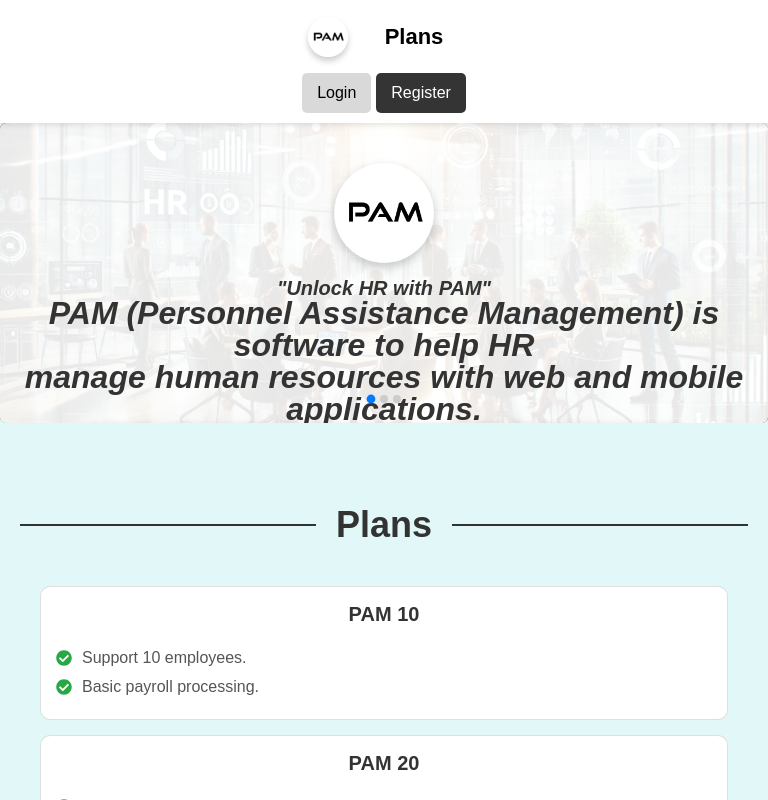
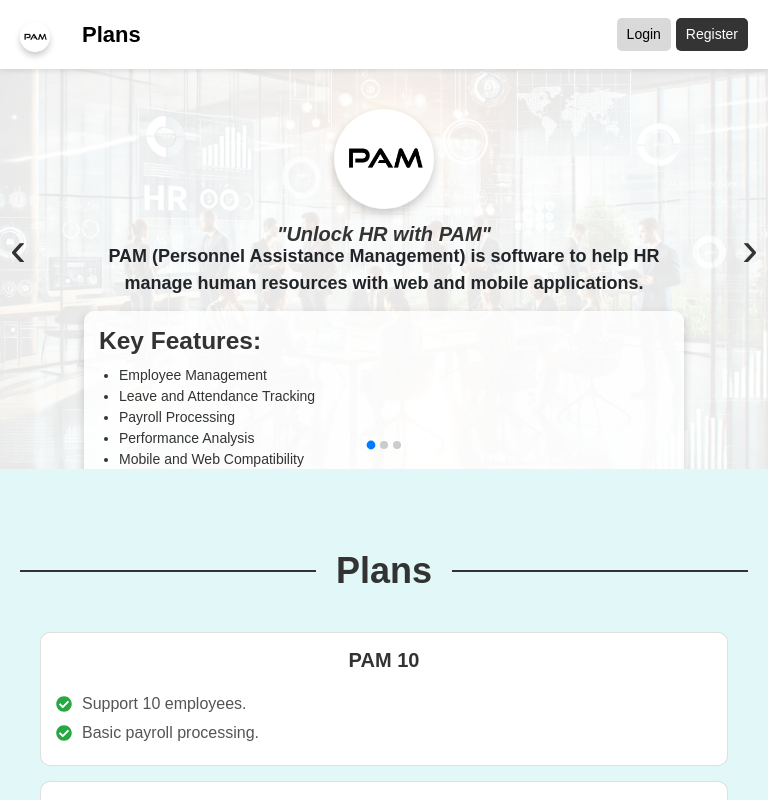
Before and after one commit to PhuganSW/PAM_CMS, a React (Create React App) app: page / in a window 768 px wide. Built offline with nearby package versions, Linux system fonts and the light colour scheme; no server answers; a web font is replaced by a local one.

Commit message:
แก้ sidebar,responsive

```diff
--- a/src/Annouce.js
+++ b/src/Annouce.js
@@ -380,7 +380,7 @@ function Annouce() {
                 </div>
               </div>
 
-              <div className="form-row" style={{ display: 'flex', marginBottom: 20,alignItems:'center',justifyContent:'center',}}>
+              {/* <div className="form-row" style={{ display: 'flex', marginBottom: 20,alignItems:'center',justifyContent:'center',}}>
               <div className="form-row" style={{ display: 'flex',alignItems:'center',justifyContent:'center',width:'100%'}}>
                 <p style={{fontSize:28,textAlign:'center',backgroundColor:'#D3D3D3',width:'100%',
                             alignSelf:'center',marginLeft:5,borderLeft: '5px solid black',borderRadius:5}}>รณรงค์ลดโลกร้อน</p>
@@ -398,7 +398,6 @@ function Annouce() {
                   {filterCampaign.slice(startRule, endRule).map((item, index) => (
                       <tr key={item.id}>
                         <th scope="row">{startIndex + index + 1}</th>
-                        {/* <th scope="row">{index + 1}</th> */}
                         <td>
                           {item.title}
                         </td>
@@ -415,7 +414,7 @@ function Annouce() {
                 <button className='Previous-button' onClick={PreviousCampaign}>Previous</button>
                 <button className='Next-button' onClick={NextCampaign}>Next</button>
                 </div>
-              </div>
+              </div> */}
 
               <div className="form-row" style={{ display: 'flex', marginBottom: 20,alignItems:'center',justifyContent:'center',}}>
               <div className="form-row" style={{ display: 'flex',alignItems:'center',justifyContent:'center',width:'100%'}}>
--- a/src/Firebase/Firestore.js
+++ b/src/Firebase/Firestore.js
@@ -73,7 +73,7 @@ class FireStore{
 
       if (docSnap.exists()) {
         //console.log("Document data:", docSnap.data());
-        success(docSnap.data())
+        success({id:docSnap.id,companyId:companyId, ...docSnap.data()})
       } else {
         // docSnap.data() will be undefined in this case
         //console.log("No such document!");
--- a/src/Home.css
+++ b/src/Home.css
@@ -18,7 +18,7 @@ body {
   .main-content {
     flex: 1; /* takes up the remaining width */
     width: 100%;
-    background: #D3D3D3; /* light background for content */
+    background: #E7E7E7; /* light background for content */
     overflow-y: auto; /* allows scrolling */
     font-family:  'THSarabunNew';
     font-size: 28px;
@@ -115,7 +115,7 @@ body {
   }
 
   .chart-container.bar-chart-fullwidth {
-    width: calc(100% - 60px); /* Full width for the bar chart rows */
+    width: calc(100% - 20px); /* Full width for the bar chart rows */
     height: 400px;
 }
 
@@ -160,7 +160,7 @@ body {
     line-height: 1.4;
   }
 
-  .slideshow-container {
+  .slideDash-container {
     position: relative;
     width: 100%;
     height: 350px;
@@ -178,7 +178,7 @@ body {
     transform-style: preserve-3d;
   }
 
-  .slide-title {
+  .slideDash-title {
     font-size: 24px;
     font-weight: bold;
     margin-bottom: 8px;
@@ -187,7 +187,7 @@ body {
     text-align: center;
   }
 
-  .slide-content {
+  .slideDash-content {
     white-space: pre-line;
     font-size: 20px;
     color: #555;
@@ -226,7 +226,7 @@ body {
     right: 10px; /* Position button slightly inside */
   }
 
-  .slide-content {
+  .slideDash-content {
     white-space: pre-line; /* Preserve line breaks */
     font-size: 20px;
     text-align: center;
--- a/src/Home.js
+++ b/src/Home.js
@@ -344,12 +344,12 @@ function Home() {
           <div className="chart-container">
             <p className="data-title">Data Visualization</p>
 
-            <div className="slideshow-container">
+            <div className="slideDash-container">
               <button onClick={prevSlide} className="slide-nav-btn">◀</button>
 
               <div className="slide">
-                <p className="slide-title">{slides[currentSlide].title}</p>
-                <p className="slide-content">{slides[currentSlide].content}</p>
+                <p className="slideDash-title">{slides[currentSlide].title}</p>
+                <p className="slideDash-content">{slides[currentSlide].content}</p>
               </div>
 
               <button onClick={nextSlide} className="slide-nav-btn">▶</button>
--- a/src/Layout.css
+++ b/src/Layout.css
@@ -121,9 +121,13 @@ body {
     justify-content: center;
     align-items: center;
     width: 80%;
+    padding: 10px;
+    padding-left: 15px;
   }
 
   .logout-button button {
+    display: flex;
+    flex-direction: row;
     width: 80%;
     padding: 5px;
     border: none;
@@ -168,50 +172,6 @@ body {
     margin-top: -8px;
   }
 
-  /* Sub-menu styles */
-.sub-menu {
-  list-style: none;
-  margin: 10px 0 10px 20px;
-  padding: 0;
-  display: none; /* Initially hidden */
-}
-
-.sub-menu li {
-  margin: 5px 0;
-}
-
-.sub-menu li a {
-  font-size: 18px;
-  color: #fff;
-  text-decoration: none;
-}
-
-.sub-menu li a:hover {
-  font-weight: bold;
-  color: #69f9f9;
-}
-
-.menu-toggle {
-  background: none;
-  border: none;
-  color: white;
-  font-size: 22px;
-  text-align: left;
-  width: 100%;
-  cursor: pointer;
-  display: flex;
-  justify-content: space-between;
-  align-items: center;
-}
-
-.menu-toggle i {
-  margin-right: 10px;
-}
-
-.sidebar.open .sub-menu {
-  display: block; /* Show sub-menu when sidebar is open */
-}
-
   @media (min-width: 767px) {
     .layout {
       flex-direction: row;
@@ -253,12 +213,11 @@ body {
       font-size: 14px;
     }
 
-
-
     .toggle-button {
       width: 10%;
       background-color: #34343460;
       border-radius: 50px;
       margin-bottom: 20px;
     }
+
   }
--- a/src/Service.css
+++ b/src/Service.css
@@ -160,7 +160,6 @@ html, body, #root {
   z-index: 2; /* Content stays above the overlay */
 }
 
-
 /* Arrows */
 .arrow {
   cursor: pointer;
@@ -240,6 +239,15 @@ html, body, #root {
   color: #333; /* Text color */
   font-weight: bold;
   text-align: center;
+}
+
+.desc-quote{
+  text-align: 'center';
+  color: '#333';
+  font-size: 32px;
+  font-weight: bold;
+  line-height: '1.0';
+  margin-top: -20px;
 }
 
 .message-box {
@@ -344,6 +352,10 @@ html, body, #root {
 /* Dots Container */
 .dots-container {
   display: flex;
+  position: absolute; /* Position the dots relative to the slideshow container */
+  bottom: 20px; /* Place dots at the bottom of the slideshow */
+  left: 50%; /* Center the dots horizontally */
+  transform: translateX(-50%);
   justify-content: center;
   align-items: center;
   margin-top: 20px;
@@ -376,36 +388,52 @@ body, html, .service-container {
 /* Adjust Navbar for Smaller Screens */
 @media (max-width: 768px) {
   .navbar {
-    flex-direction: column;
-    height: auto; /* Adjust height to fit the content */
-    padding: 10px;
+    flex-wrap: nowrap; /* Prevent wrapping */
+    justify-content: space-between;
+    align-items: center;
   }
 
   .navbar-left {
-    justify-content: center;
-    margin-bottom: 10px;
+    flex: 1; /* Adjust spacing for logo and buttons */
+  }
+
+  .logo {
+    height: 30px; /* Reduce logo size */
+    width: auto;
+    margin-top: 5px;
   }
 
   .button-container {
-    justify-content: center;
-    gap: 5px; /* Reduce space between buttons */
+    flex: 1;
+    justify-content: flex-end; /* Align buttons to the right */
+    gap: 5px;
   }
 
   .nav-button {
-    font-size: 16px; /* Smaller font size for buttons */
-    padding: 8px 15px; /* Adjust button padding */
+    font-size: 14px; /* Smaller font size for buttons */
+    padding: 6px 10px; /* Reduce padding */
   }
 }
 
 /* Adjust Slideshow for Smaller Screens */
 @media (max-width: 768px) {
   .slideshow-container {
-    height: 50vh; /* Adjust height for smaller screens */
-    min-height: 300px;
+    overflow-x: auto; /* Enable horizontal scrolling */
+    scroll-snap-type: x mandatory; /* Smooth snap to each slide */
+    display: flex;
+    flex-wrap: nowrap; /* Ensure slides stay in one row */
+  }
+
+  .slide-item {
+    flex: 0 0 100%; /* Each slide takes 100% of the container width */
+    scroll-snap-align: center; /* Snap alignment */
   }
 
   .arrow {
-    font-size: 48px; /* Reduce arrow size */
+    font-size: 48px; /* Smaller size for mobile */
+    top: 45%; /* Adjust position */
+    transform: translateY(-50%);
+    z-index: 5;
   }
 
   .dots-container {
@@ -472,6 +500,10 @@ body, html, .service-container {
     font-size: 20px; /* Reduce quote size */
   }
 
+  .desc-quote{
+    font-size: 18px;
+  }
+
   .message-box {
     width: 90%; /* Make the message box fit the screen */
   }
@@ -480,10 +512,20 @@ body, html, .service-container {
 /* Responsive Dots and Arrows */
 @media (max-width: 768px) {
   .arrow {
-    display: none; /* Hide arrows on smaller screens */
+    display: block;
   }
 
   .dots-container {
     margin-top: 10px; /* Adjust spacing for dots */
   }
 }
+
+@media (max-width: 768px) {
+  .message-box {
+    width: 90%; /* Allow message box to fit the screen */
+    margin: 0 auto; /* Center it */
+    padding: 15px; /* Adjust padding */
+    font-size: 14px; /* Reduce font size */
+    padding-bottom: 20px;
+  }
+}
--- a/src/Service.js
+++ b/src/Service.js
@@ -17,10 +17,15 @@ const Service = () => {
       <div className="content-center left-content">
         <img src={logo} alt="PAM Logo" className="circle-logo" />
         <p className="quote">"Unlock HR with PAM"</p>
-        <p className="quote" style={{ textAlign: 'center', color: '#333', fontSize: 32, fontWeight: 'bold', lineHeight: '1.0',marginTop:-20 }}>
+        <p className="desc-quote">
           PAM (Personnel Assistance Management) is software to help HR  <br />manage
           human resources with web and mobile applications.
         </p>
+        {/* <p className="quote">"Streamline Your HR"</p>
+        <p style={{ textAlign: 'center', color: '#333', fontSize: 24, fontWeight: 'bold', lineHeight: '1.5' }}>
+          Boost efficiency and simplify HR management with our intuitive
+          solutions.
+        </p> */}
       </div>
       {/* Right Content */}
       <div className="content-center right-content">
```
Also changed, not shown: src/Layout.js (+1 -30 lines), src/Profile.css (+66 -2 lines).
